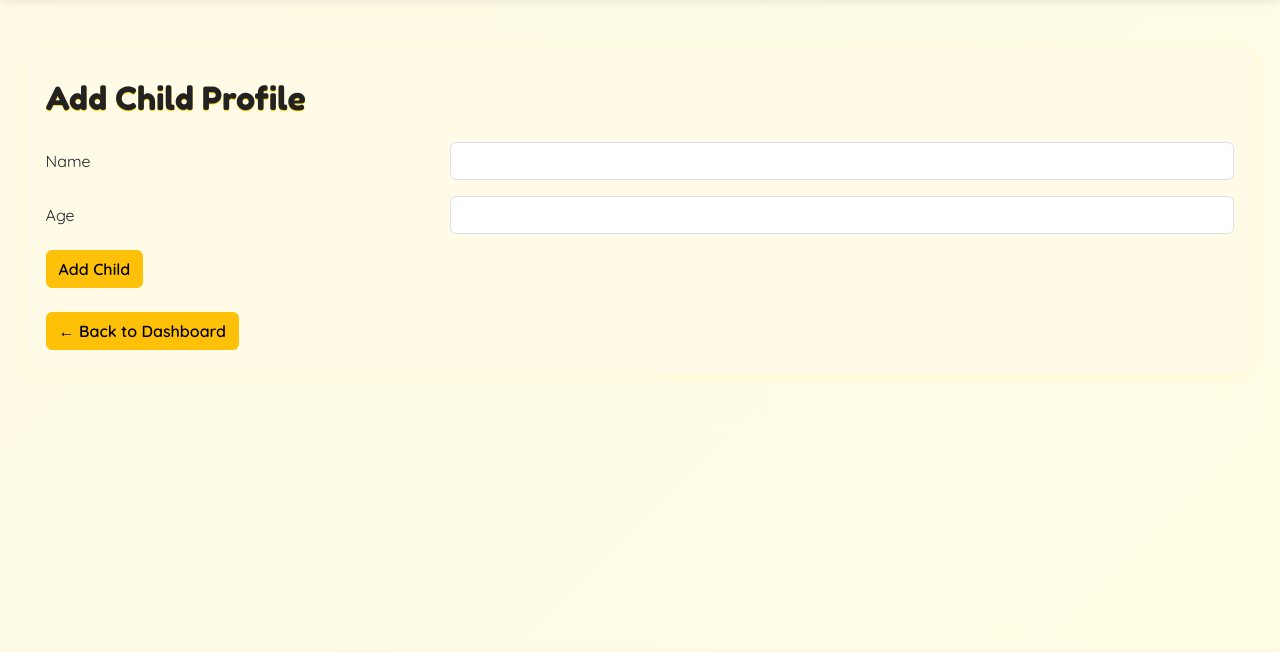
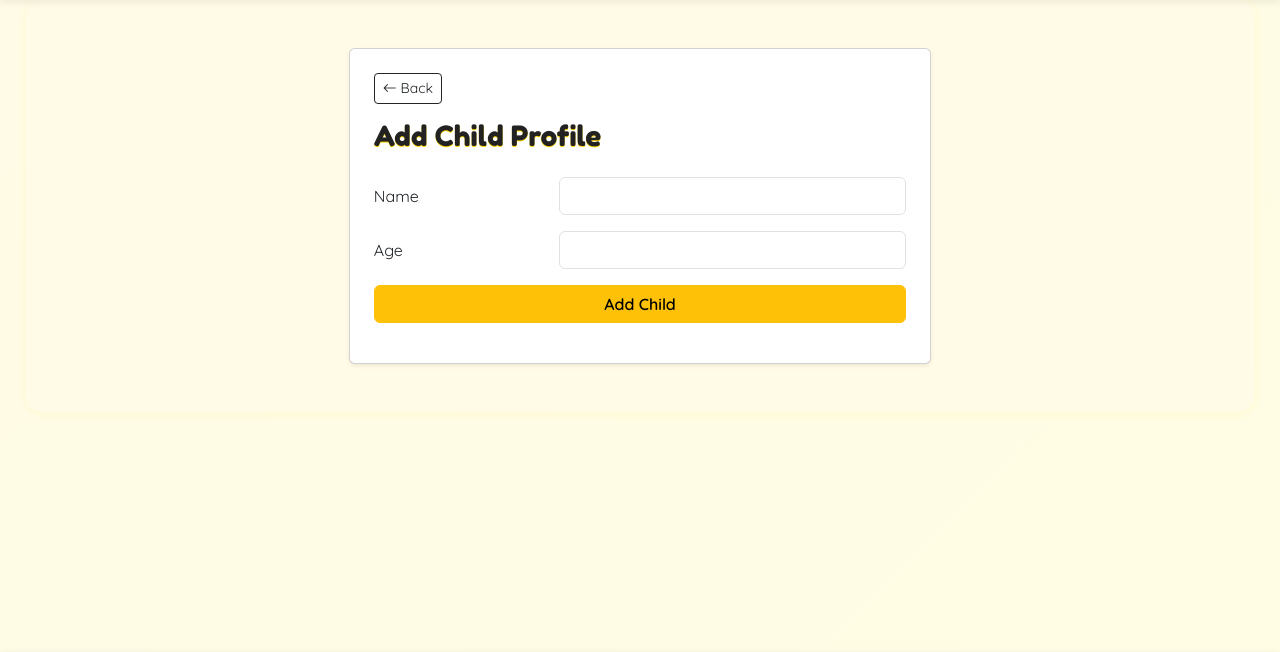
Before and after one commit to nazhameed/arthive, a Django app: page /add-child/ in a window 1280 px wide. Shown: the part 79-731 px from the top of the page. Run offline with Django 5.2, Linux system fonts and the light colour scheme; the visitor is signed in with stand-in values (Sample User, id 1).

Commit message:
Wrap add child form in card layout to match edit/delete child views

```diff
--- a/gallery/templates/add_child.html
+++ b/gallery/templates/add_child.html
@@ -1,8 +1,14 @@
 {% extends 'base.html' %}
 {% block content %}
-<div class="container container-medium mt-5">
-  <h2 class="mb-4">Add Child Profile</h2>
-  <form method="post" class="mb-4">
+<div class="container container-medium py-5">
+  <div class="row justify-content-center">
+    <div class="col-md-8 col-lg-6">
+      <div class="card shadow-sm card-honey">
+        <div class="card-body p-4">
+          <!-- Styled back button to match gallery page, higher up -->
+          <a href="{% url 'dashboard' %}" class="btn btn-outline-dark btn-sm mb-3"><i class="bi bi-arrow-left"></i> Back</a>
+          <h3 class="mb-4">Add Child Profile</h3>
+          <form method="post" class="mb-3">
             {% csrf_token %}
             {% for field in form %}
               <div class="mb-3 row align-items-center">
@@ -15,8 +21,11 @@
                 </div>
               </div>
             {% endfor %}
-    <button type="submit" class="btn btn-warning fw-bold">Add Child</button>
+            <button type="submit" class="btn btn-warning fw-bold w-100">Add Child</button>
           </form>
-  <a href="{% url 'dashboard' %}" class="btn btn-warning fw-bold">&larr; Back to Dashboard</a>
+        </div>
+      </div>
+    </div>
+  </div>
 </div>
 {% endblock %}
```
Lines whose indentation alone changed are shown as unchanged.
